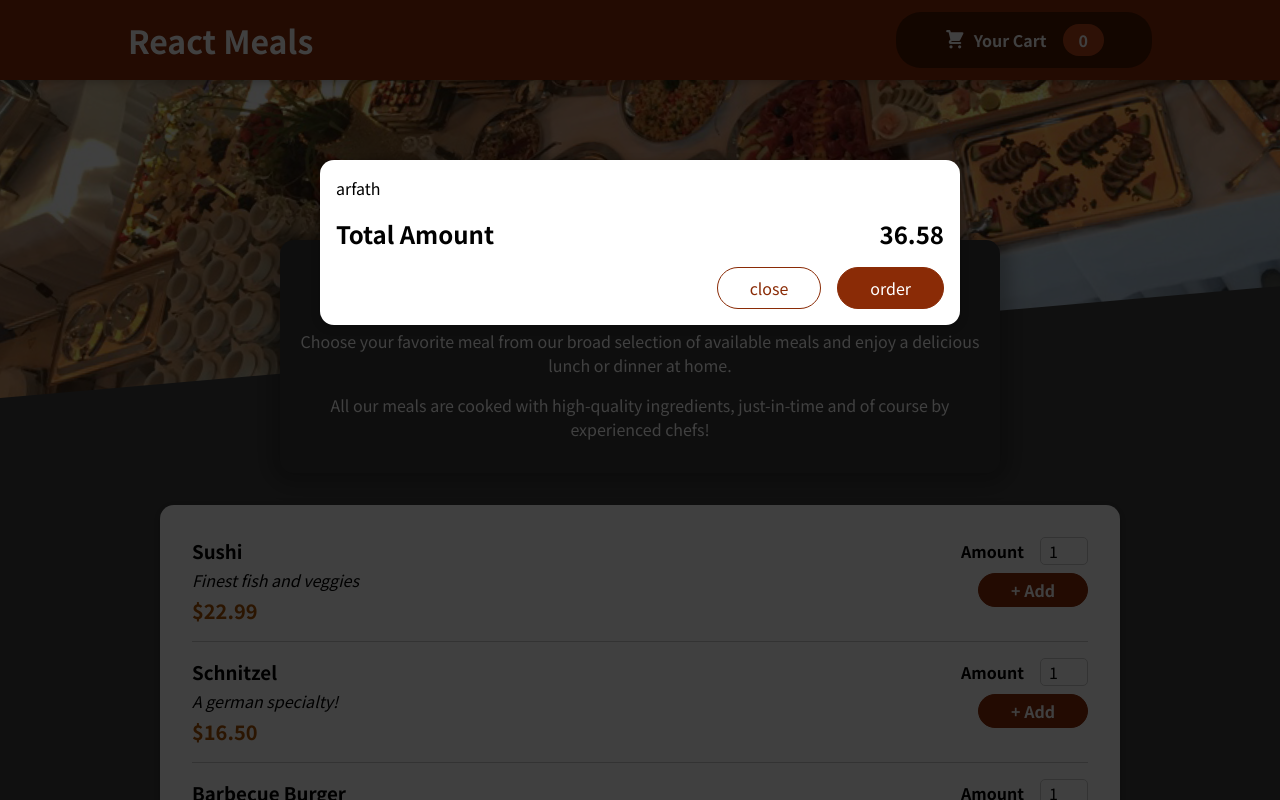
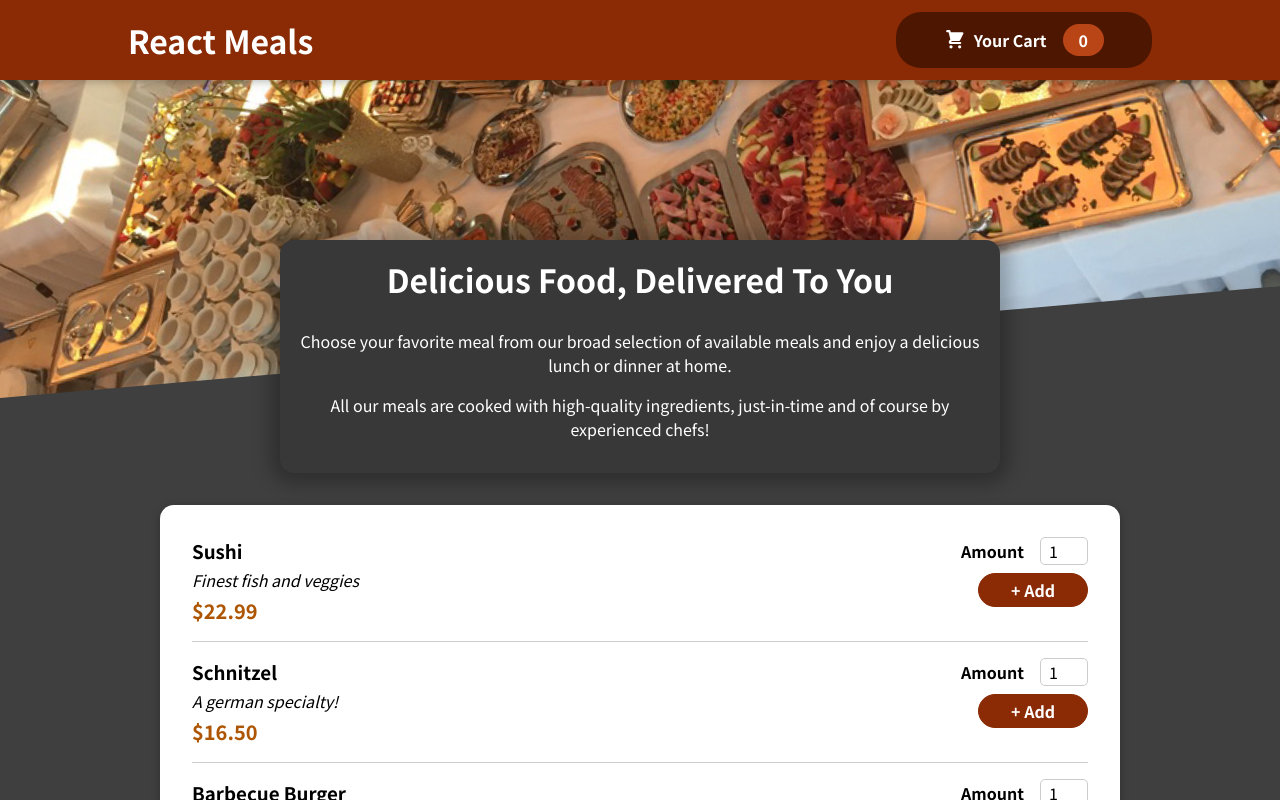
Before and after one commit to arfath2/RestaurantWebsite, a React (Create React App) app: page / in a window 1280 px wide. Shown: the top 800 px of the page. Built offline with nearby package versions, Linux system fonts and the light colour scheme.

Commit message:
close modal

```diff
--- a/src/App.js
+++ b/src/App.js
@@ -1,13 +1,22 @@
-import { Fragment } from "react";
+import { Fragment, useState } from "react";
 import Header from "./components/Layout/Header";
 import Meals from "./components/Meals/Meals";
 import Cart from "./components/Cart/Cart";
 
 function App() {
+  const [cartShown, setCartShown] = useState(false);
+
+  const showCartHandler = ()=>{
+    setCartShown(true);
+  }
+
+  const hideCartHandler = ()=>{
+    setCartShown(false);
+  }
   return (
     <Fragment>
-      <Cart />
-      <Header />
+     {cartShown && <Cart onClose={hideCartHandler}/>}
+      <Header onShowCart={showCartHandler}/>
       <main>
       <Meals />
       </main>
--- a/src/components/Cart/Cart.js
+++ b/src/components/Cart/Cart.js
@@ -17,7 +17,7 @@
             <span>36.58</span>
         </div>
         <div className={classes.actions}>
-            <button className={classes['button--alt']}>close</button>
+            <button className={classes['button--alt']} onClick={props.onClose}>close</button>
             <button className={classes.button}>order</button>
         </div>
     </Modal>
--- a/src/components/Layout/Header.js
+++ b/src/components/Layout/Header.js
@@ -9,7 +9,7 @@
 <Fragment>
     <header className={classes.header}>
         <h1 >React Meals</h1>
-        <HeaderCartButton />
+        <HeaderCartButton onClick={props.onShowCart} />
 
     </header>
     <div className={classes['main-image']}>
--- a/src/components/Layout/HeaderCartButton.js
+++ b/src/components/Layout/HeaderCartButton.js
@@ -3,7 +3,7 @@
 
 const HeaderCartButton = (props)=>  {
 return(
-    <button className={classes.button}>
+    <button className={classes.button} onClick={props.onClick}>
         <span className={classes.icon}>
             <CartIcon />
         </span>
--- a/src/components/UI/Modal.js
+++ b/src/components/UI/Modal.js
@@ -3,8 +3,8 @@
 import classes from "./Modal.module.css";
 
 
-const BackDrop = () =>{
-    return <div className={classes.backdrop}></div>
+const BackDrop = (props) =>{
+    return <div className={classes.backdrop} onClick={props.onClose}></div>
 }
 
 const ModalOverlay = (props)=>{
```
Also changed, not shown: 1 other file (tests, documents, lock files or other folders).
